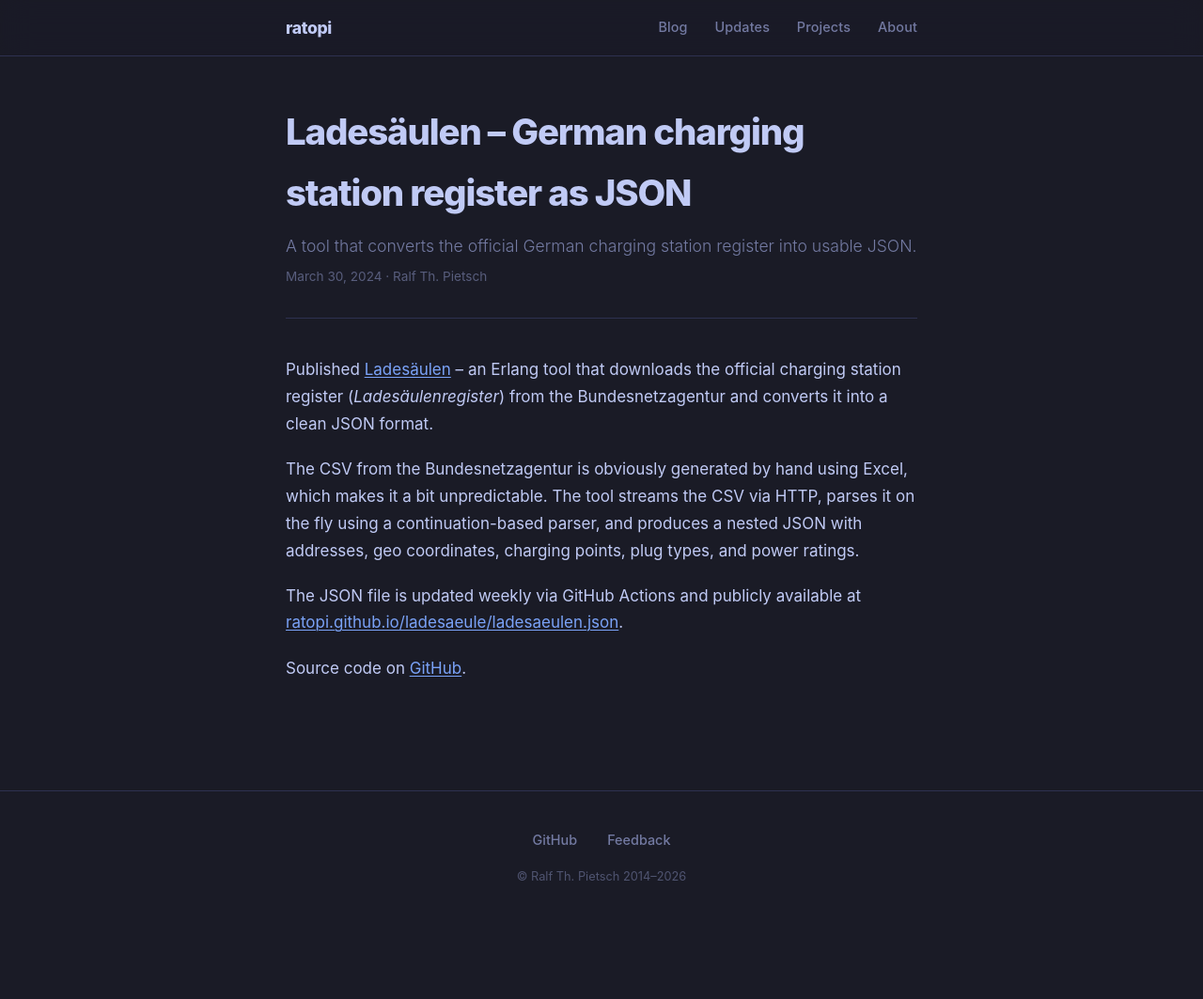
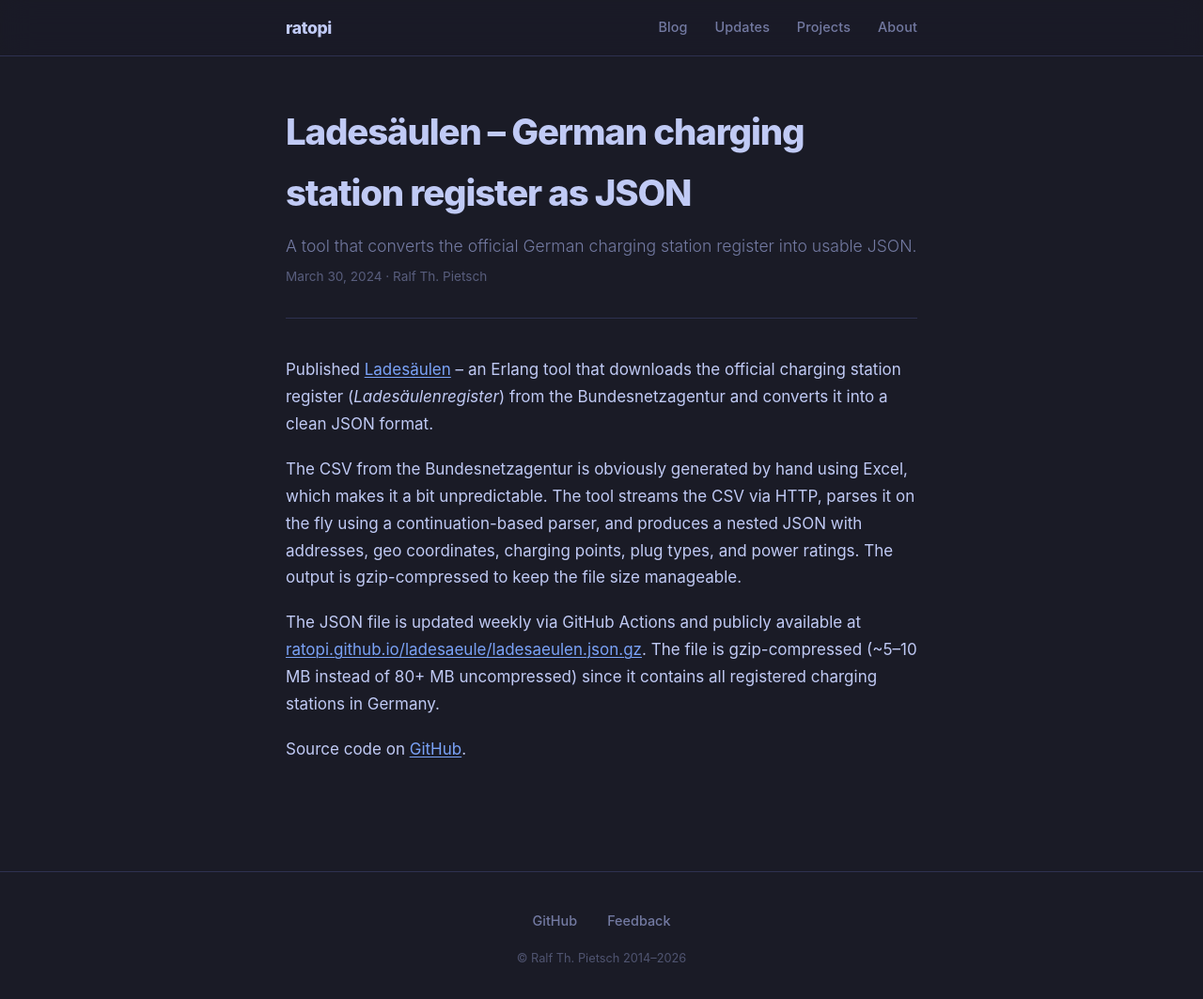
Before and after one commit to ratopi/ratopi.github.io, a Jekyll site: the page built from _posts/2024-03-30-ladesaeulen.md, in a window 1280 px wide and 1071 px high. Shown: the top 1063 px of the window at 94% size. Built offline with Jekyll 4.4.1, drawn with Linux system fonts in a browser that asks for light colours.

Commit message:
changes in ladesaeule project

```diff
--- a/_config.yml
+++ b/_config.yml
@@ -12,6 +12,7 @@ comments_url: https://github.com/ratopi/ratopi.github.io/issues
 
 markdown: kramdown
 highlighter: rouge
+future: true
 
 kramdown:
   input: GFM
--- a/_posts/2024-03-30-ladesaeulen.md
+++ b/_posts/2024-03-30-ladesaeulen.md
@@ -7,10 +7,10 @@ date: 2024-03-30
 category: project
 ---
 
-Published [Ladesäulen](/projects/ladesaeulen) – an Erlang tool that downloads the official charging station register (*Ladesäulenregister*) from the Bundesnetzagentur and converts it into a clean JSON format.
+Published [Ladesäulen](/projects/ladesaeule) – an Erlang tool that downloads the official charging station register (*Ladesäulenregister*) from the Bundesnetzagentur and converts it into a clean JSON format.
 
-The CSV from the Bundesnetzagentur is obviously generated by hand using Excel, which makes it a bit unpredictable. The tool streams the CSV via HTTP, parses it on the fly using a continuation-based parser, and produces a nested JSON with addresses, geo coordinates, charging points, plug types, and power ratings.
+The CSV from the Bundesnetzagentur is obviously generated by hand using Excel, which makes it a bit unpredictable. The tool streams the CSV via HTTP, parses it on the fly using a continuation-based parser, and produces a nested JSON with addresses, geo coordinates, charging points, plug types, and power ratings. The output is gzip-compressed to keep the file size manageable.
 
-The JSON file is updated weekly via GitHub Actions and publicly available at [ratopi.github.io/ladesaeule/ladesaeulen.json](https://ratopi.github.io/ladesaeule/ladesaeulen.json).
+The JSON file is updated weekly via GitHub Actions and publicly available at [ratopi.github.io/ladesaeule/ladesaeulen.json.gz](https://ratopi.github.io/ladesaeule/ladesaeulen.json.gz). The file is gzip-compressed (~5–10 MB instead of 80+ MB uncompressed) since it contains all registered charging stations in Germany.
 
 Source code on [GitHub](https://github.com/ratopi/ladesaeule).
```
Also changed, not shown: index.md (+1 -1 lines), projects.md (+1 -1 lines), projects/ladesaeule.md (added, +33 -0 lines), projects/ladesaeulen.md (deleted, +0 -27 lines).
